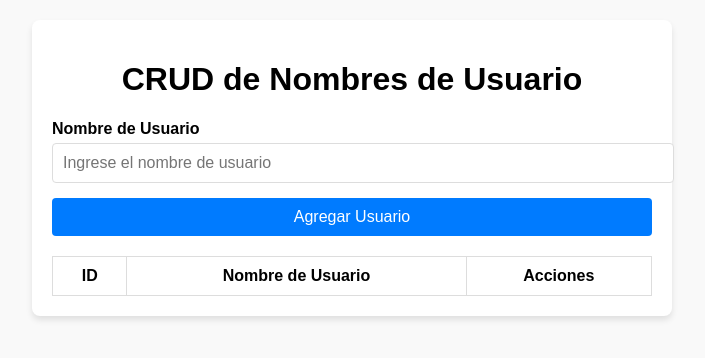
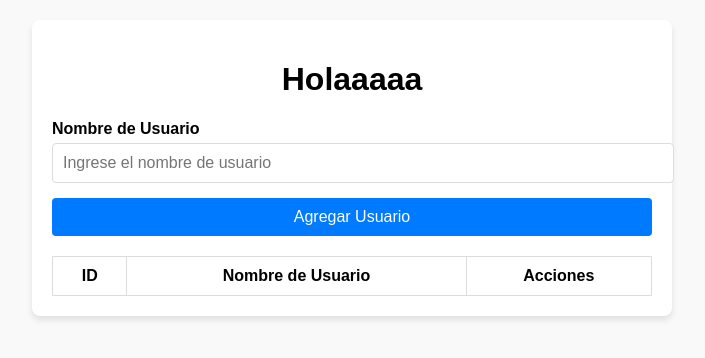
Before and after one commit to XavierQu23/examen, a plain HTML site: page index.html in a window 1280 px wide. Shown: the whole page, without its empty margins (288-993 px from the left). Drawn offline with Linux system fonts and the light colour scheme.

Commit message:
feat: :ambulance: Update index

```diff
--- a/index.html
+++ b/index.html
@@ -3,7 +3,7 @@
 <head>
     <meta charset="UTF-8">
     <meta name="viewport" content="width=device-width, initial-scale=1.0">
-    <title>CRUD de Nombres de Usuario</title>
+    <title>Holaaaaa</title>
     <style>
         body {
             font-family: Arial, sans-serif;
@@ -94,7 +94,7 @@
 </head>
 <body>
     <div class="container">
-        <h1>CRUD de Nombres de Usuario</h1>
+        <h1>Holaaaaa</h1>
         <div class="form-group">
             <label for="username">Nombre de Usuario</label>
             <input type="text" id="username" placeholder="Ingrese el nombre de usuario">
```
